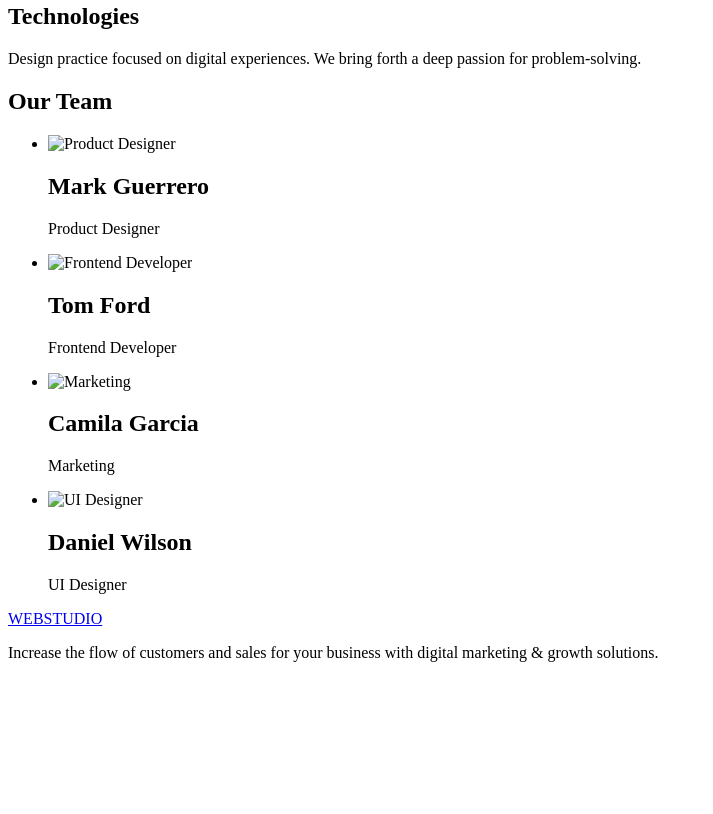
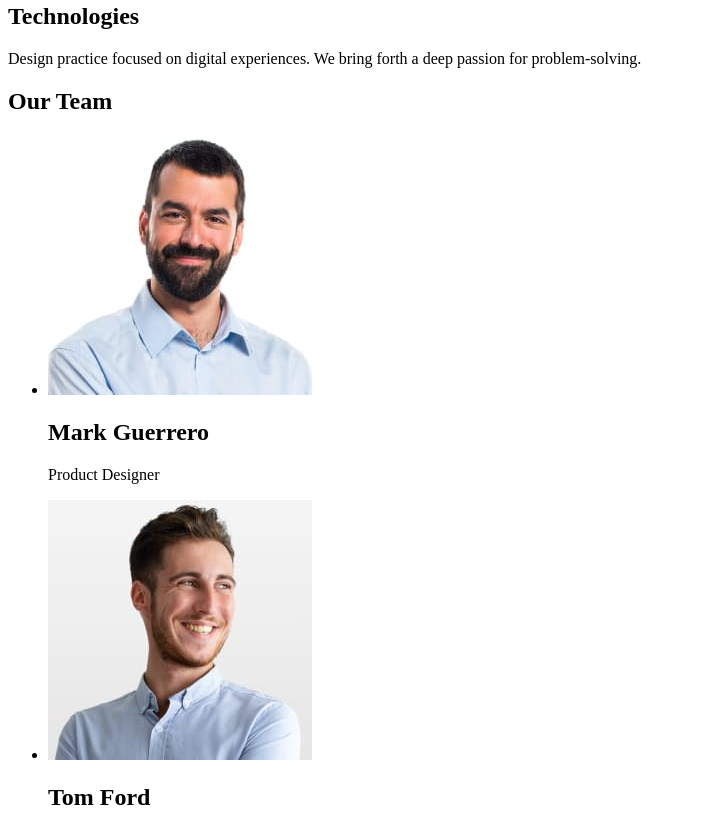
Before and after one commit to subVaDOS/goit-markup-hw-01, a plain HTML site: page index.html in a window 1280 px wide. Shown: the part 507-1321 px from the top of the page, without its empty margins (0-713 px from the left). Before the commit the page ends 1185 px from the top, so only its background shows below. Drawn offline with Linux system fonts and the light colour scheme; the site is published under a folder, as on GitHub Pages, so addresses that start at the root find nothing.

Commit message:
recode link img ./images/

```diff
--- a/index.html
+++ b/index.html
@@ -54,7 +54,7 @@
         <ul>
           <li>
             <img
-              src="/images/product-designer.jpg"
+              src="./images/product-designer.jpg"
               alt="Product Designer"
               width="264"
               height="260"
@@ -64,7 +64,7 @@
           </li>
           <li>
             <img
-              src="/images/frontend-developer.jpg"
+              src="./images/frontend-developer.jpg"
               alt="Frontend Developer"
               width="264"
               height="260"
@@ -74,7 +74,7 @@
           </li>
           <li>
             <img
-              src="/images/marketing.jpg"
+              src="./images/marketing.jpg"
               alt="Marketing"
               width="264"
               height="260"
@@ -85,7 +85,7 @@
 
           <li>
             <img
-              src="/images/ui-designer.jpg"
+              src="./images/ui-designer.jpg"
               alt="UI Designer"
               width="264"
               height="260"
```
